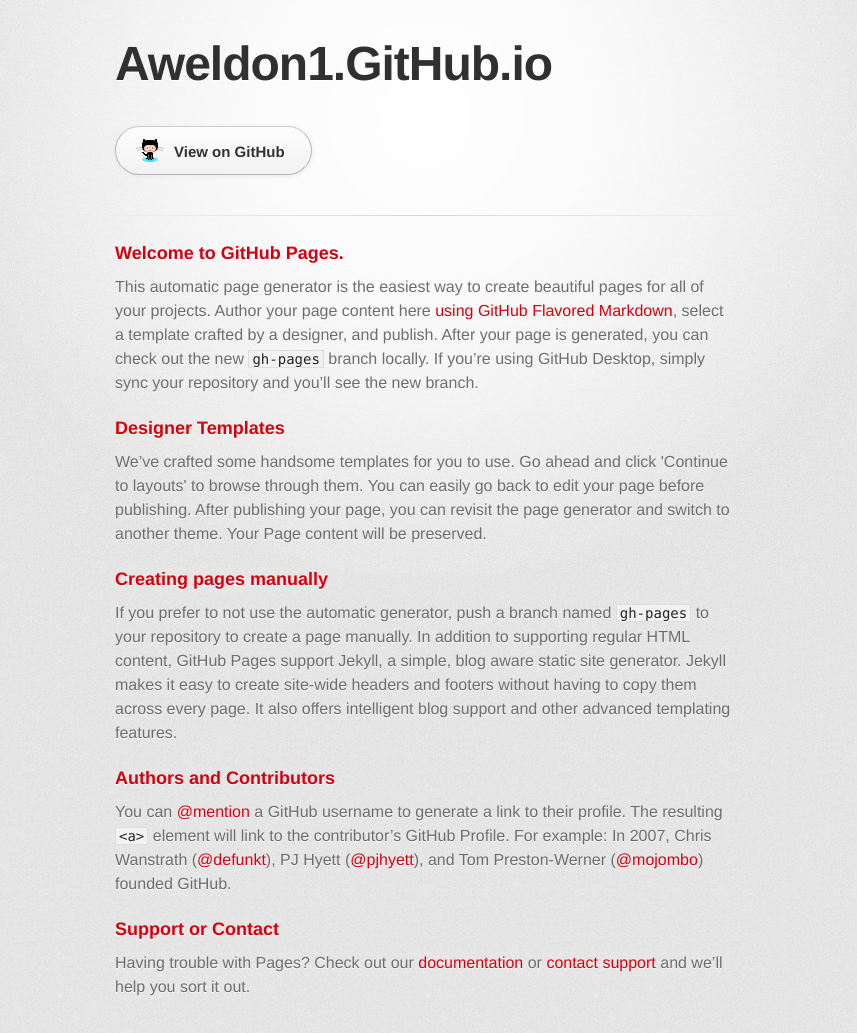
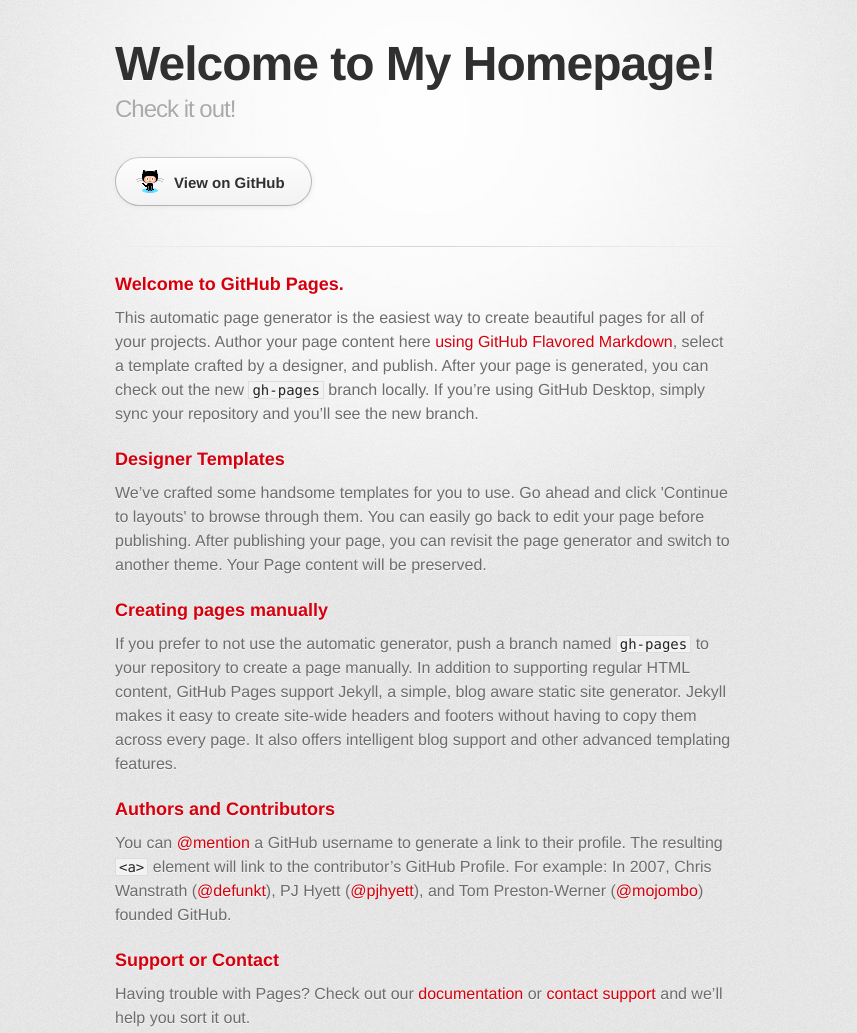
Before and after one commit to aweldon1/aweldon1.github.io, a plain HTML site: page index.html in a window 1280 px wide. Shown: the top 1033 px of the page, without its empty margins (215-1072 px from the left). Drawn offline with Linux system fonts and the light colour scheme; a web font is replaced by a local one.

Commit message:
Update index.html

```diff
--- a/index.html
+++ b/index.html
@@ -18,8 +18,8 @@
       <div class="inner">
 
         <header>
-          <h1>Aweldon1.GitHub.io</h1>
-          <h2></h2>
+          <h1 id="project_title">Welcome to My Homepage!</h1>
+          <h2 id="project_tagline">Check it out!</h2>
         </header>
 
         <section id="downloads" class="clearfix">
```
